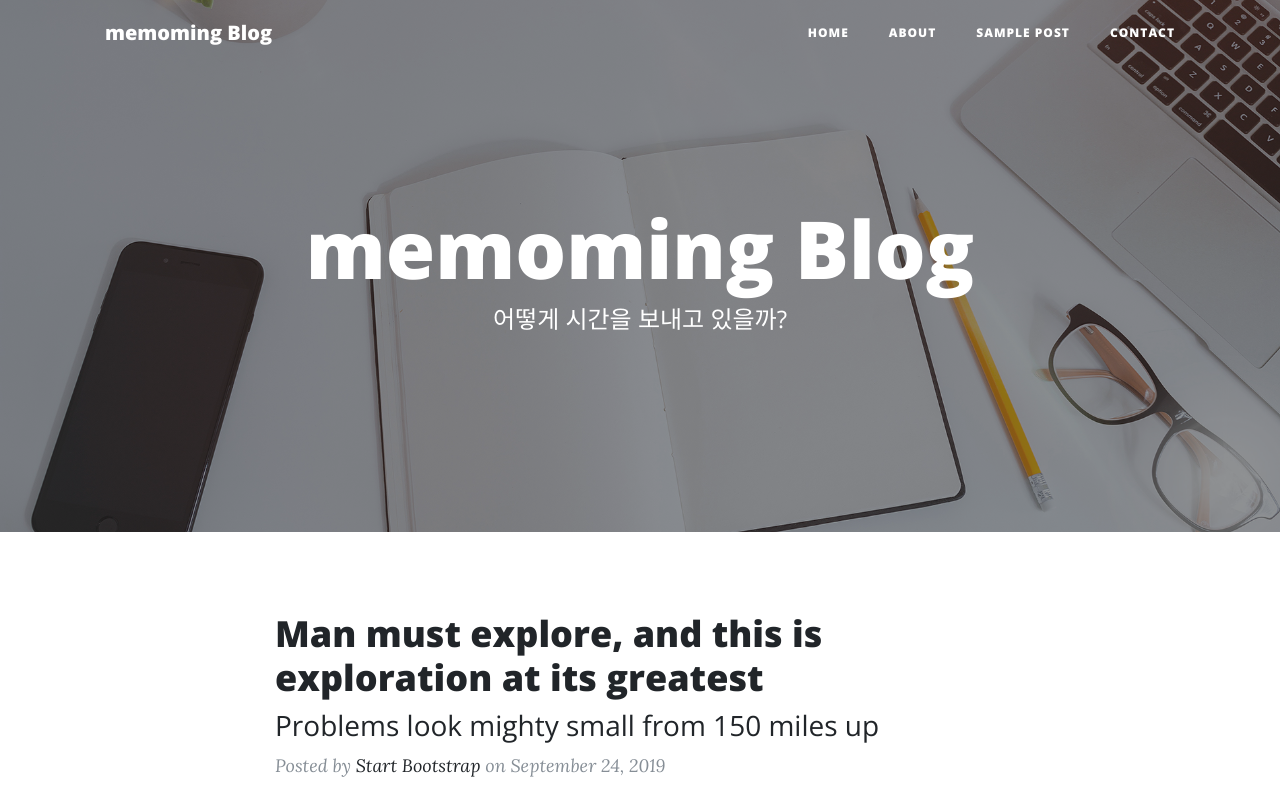
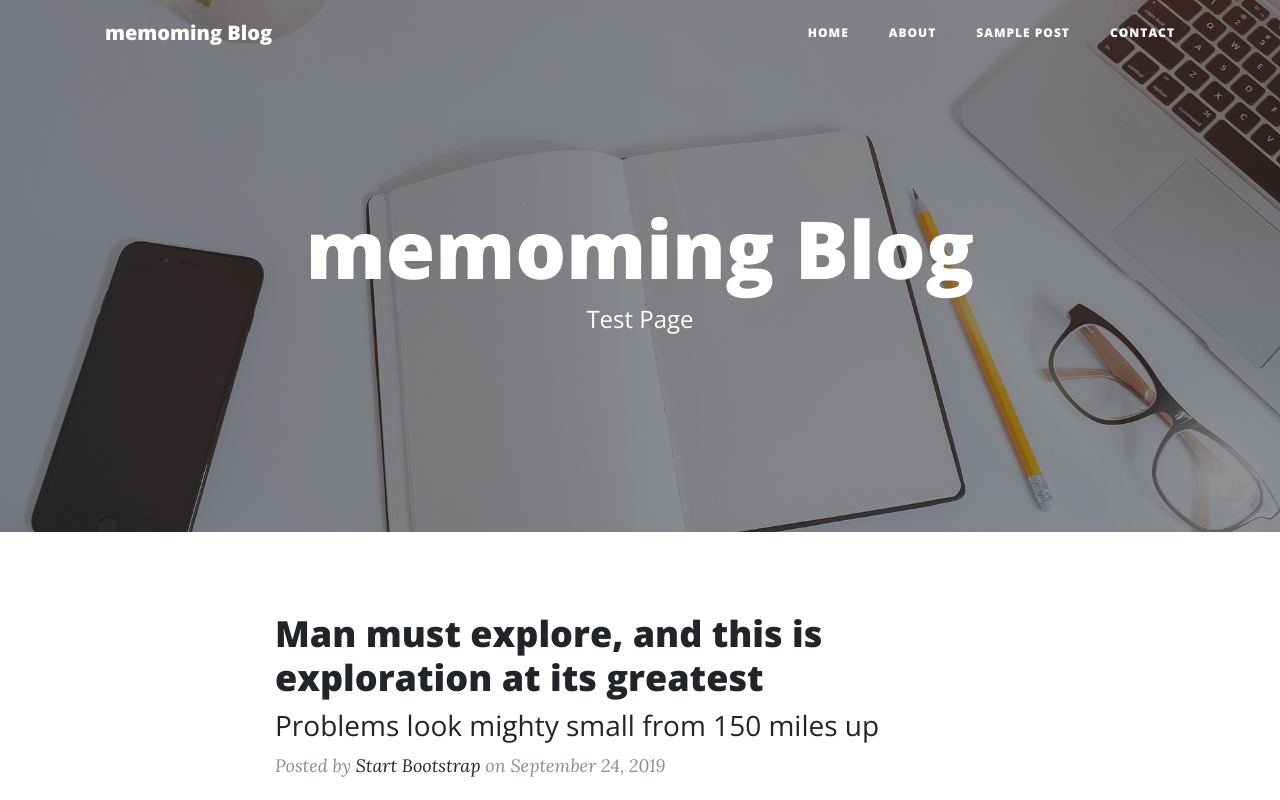
Before and after one commit to memoming/memoming.github.io, a website: page index.html in a window 1280 px wide. Shown: the top 800 px of the page. Drawn offline with nearby package versions, Linux system fonts and the light colour scheme.

Commit message:
index update

```diff
--- a/index.html
+++ b/index.html
@@ -60,7 +60,7 @@
         <div class="col-lg-8 col-md-10 mx-auto">
           <div class="site-heading">
             <h1>memoming Blog</h1>
-            <span class="subheading">어떻게 시간을 보내고 있을까?</span>
+            <span class="subheading">Test Page</span>
           </div>
         </div>
       </div>
```
